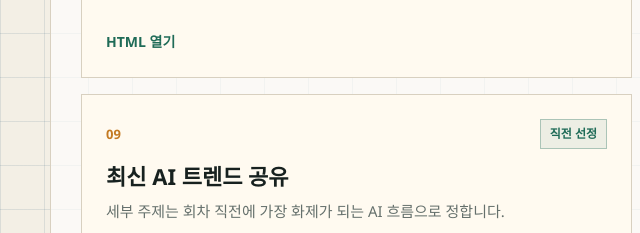
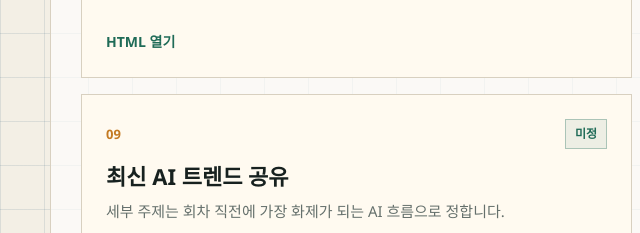
Before and after one commit to appletree0201/ai-haebom-curriculum, a plain HTML site: page docs/index.html in a window 1280 px wide. Shown: the part 1727-1960 px from the top of the page, 0-640 px from the left. Drawn offline with Linux system fonts and the light colour scheme.

Commit message:
docs: update session 09 status label

```diff
--- a/docs/index.html
+++ b/docs/index.html
@@ -438,7 +438,7 @@
         </a>
         <a class="session-card" href="session-09-start-page.html">
           <div>
-            <div class="session-meta"><span class="session-number">09</span><span class="badge">직전 선정</span></div>
+            <div class="session-meta"><span class="session-number">09</span><span class="badge">미정</span></div>
             <h3>최신 AI 트렌드 공유</h3>
             <p>세부 주제는 회차 직전에 가장 화제가 되는 AI 흐름으로 정합니다.</p>
           </div>
```
Also changed, not shown: docs/share-index.html (+1 -1 lines), 1 other file.
